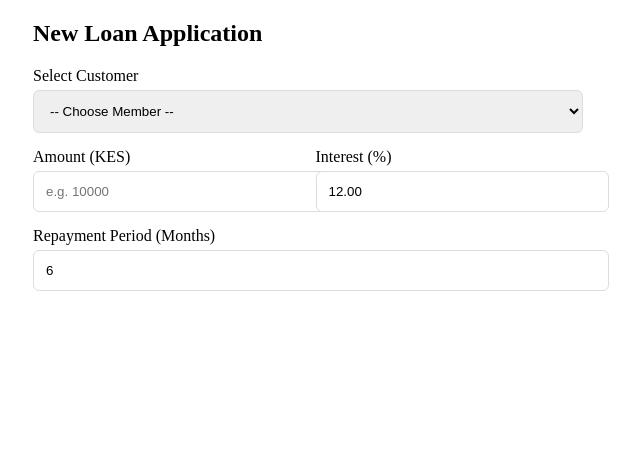
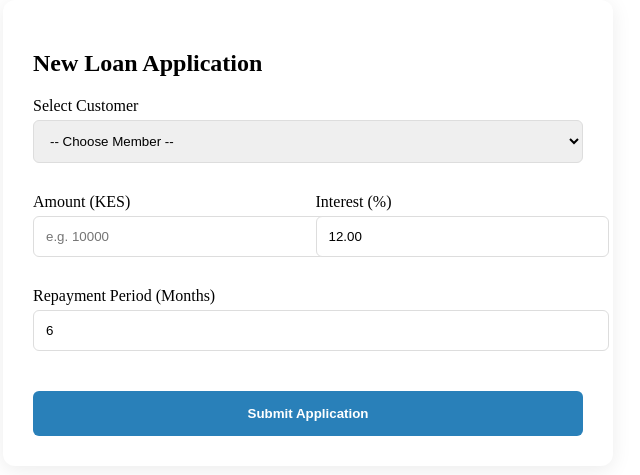
Before and after one commit to davydavecom-sys/loanapp, a Flask app: page /apply_loan in a window 1280 px wide. Shown: the part 63-538 px from the top of the page, without its empty margins (332-972 px from the left). Run offline with Flask 3, Linux system fonts and the light colour scheme; the visitor is signed in with stand-in values (Sample User, id 1); data that the repository does not hold is empty; some libraries are stand-ins or nearby versions.

Commit message:
Add new styles for buttons and form elements

```diff
--- a/static/style.css
+++ b/static/style.css
@@ -35,3 +35,9 @@ input, select {
     border: 1px solid #c3e6cb;
     margin-bottom: 20px;
 }
+.btn-approve { background: #27ae60; color: white; border: none; padding: 5px 10px; border-radius: 4px; cursor: pointer; }
+.btn-reject { background: #e74c3c; color: white; border: none; padding: 5px 10px; border-radius: 4px; cursor: pointer; }
+.form-container { background: white; padding: 30px; border-radius: 12px; box-shadow: 0 4px 20px rgba(0,0,0,0.08); }
+.alert { background: #d4edda; color: #155724; padding: 15px; border-radius: 8px; margin-bottom: 20px; border: 1px solid #c3e6cb; }
+input, select { width: 100%; padding: 12px; margin-bottom: 15px; border: 1px solid #ddd; border-radius: 6px; }
+.btn-submit { background: #2980b9; color: white; border: none; padding: 15px; border-radius: 6px; font-weight: bold; cursor: pointer; }
```
